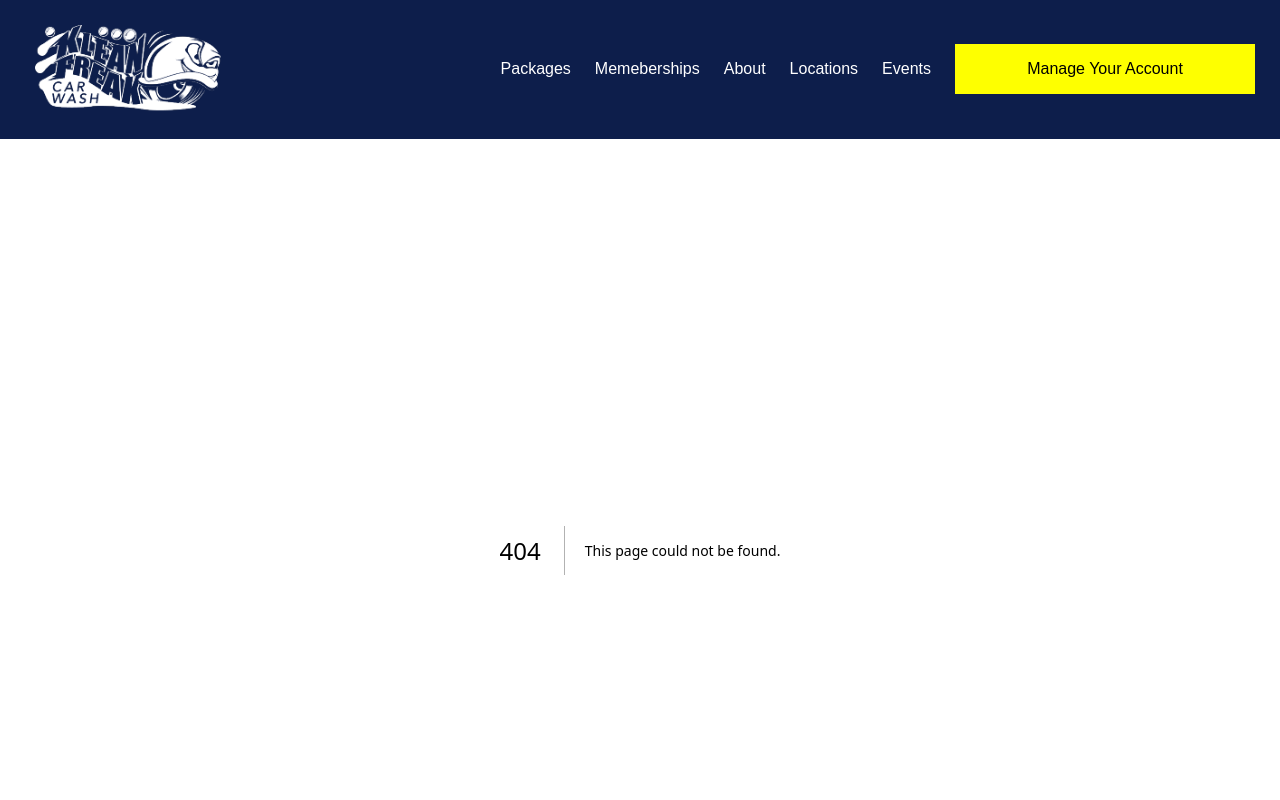
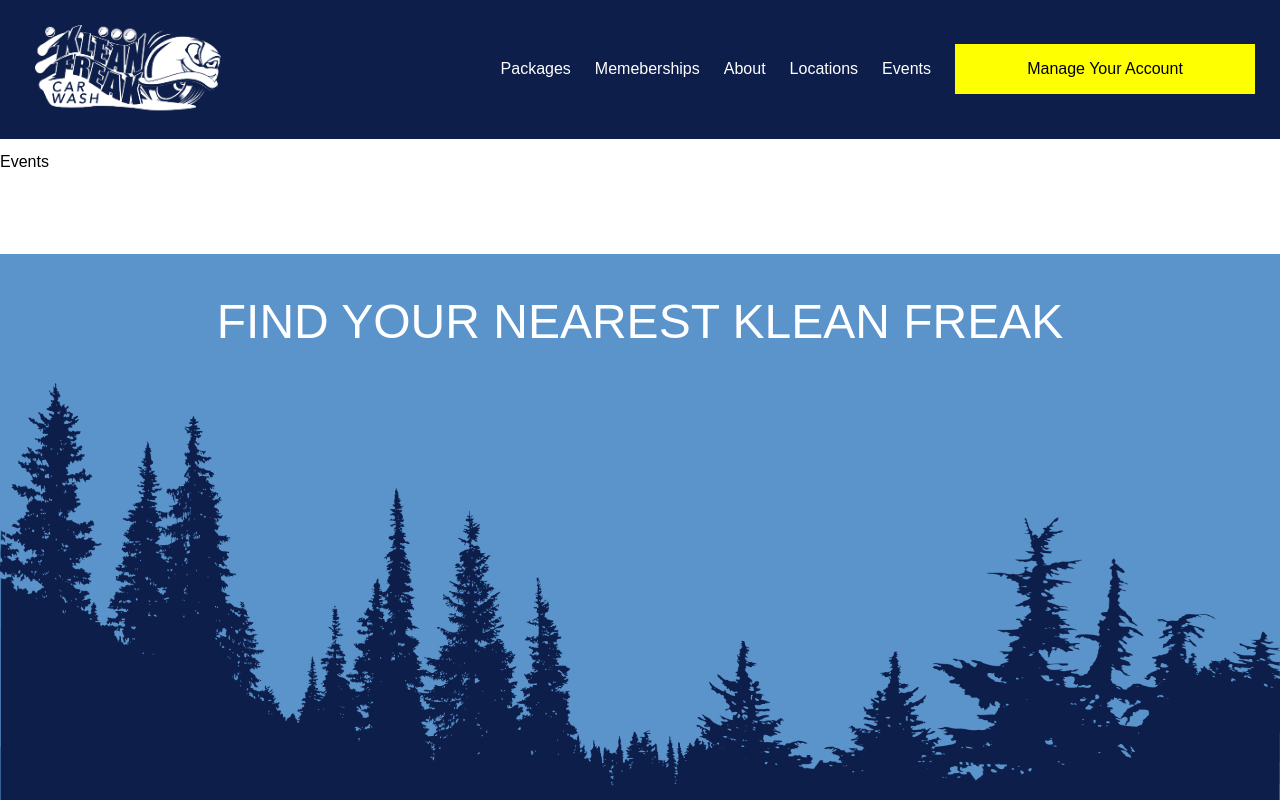
Before and after one commit to Jmorrissette1/klean-freak, a Next.js app: page /events in a window 1280 px wide. Before the commit this address had no page. Shown: the top 800 px of the page. Built offline with nearby package versions, Linux system fonts and the light colour scheme.

Commit message:
started building out footer

```diff
--- a/src/app/components/Footer.module.css
+++ b/src/app/components/Footer.module.css
@@ -1,5 +1,7 @@
 .footerBody {
-  width: 100vw;
+  width: 100%;
+  max-width: 100vw;
+  overflow-x: hidden;
   height: 780px;
   background-image: url("/footer-bg.png");
   background-repeat: no-repeat;
@@ -8,6 +10,19 @@
   background-color: #5a94cb;
 }
 
+.footerContent {
+  display: flex;
+  flex-direction: column;
+  align-items: center;
+  justify-content: center;
+}
+
+.footerH1 {
+  margin-top: 2rem;
+  color: #fff;
+  font-size: 3rem;
+}
+
 @media (max-width: 768px) {
   .footerBody {
     background-image: url("/footer-bg-m.png");
--- a/src/app/components/Footer.tsx
+++ b/src/app/components/Footer.tsx
@@ -2,7 +2,9 @@
 const Footer = () => {
   return (
     <div className={styles.footerBody}>
-      <div>FIND YOUR NEAREST KLEAN FREAK</div>
+      <div className={styles.footerContent}>
+        <h1 className={styles.footerH1}>FIND YOUR NEAREST KLEAN FREAK</h1>
+      </div>
     </div>
   );
 };
--- /dev/null
+++ b/src/app/events/page.tsx
@@ -0,0 +1,5 @@
+const Events = () => {
+  return <div>Events</div>;
+};
+
+export default Events;
--- a/src/app/globals.css
+++ b/src/app/globals.css
@@ -41,6 +41,7 @@
 }
 
 * {
+  /* outline: 1px solid red; */
   box-sizing: border-box;
   padding: 0;
   margin: 0;
```
